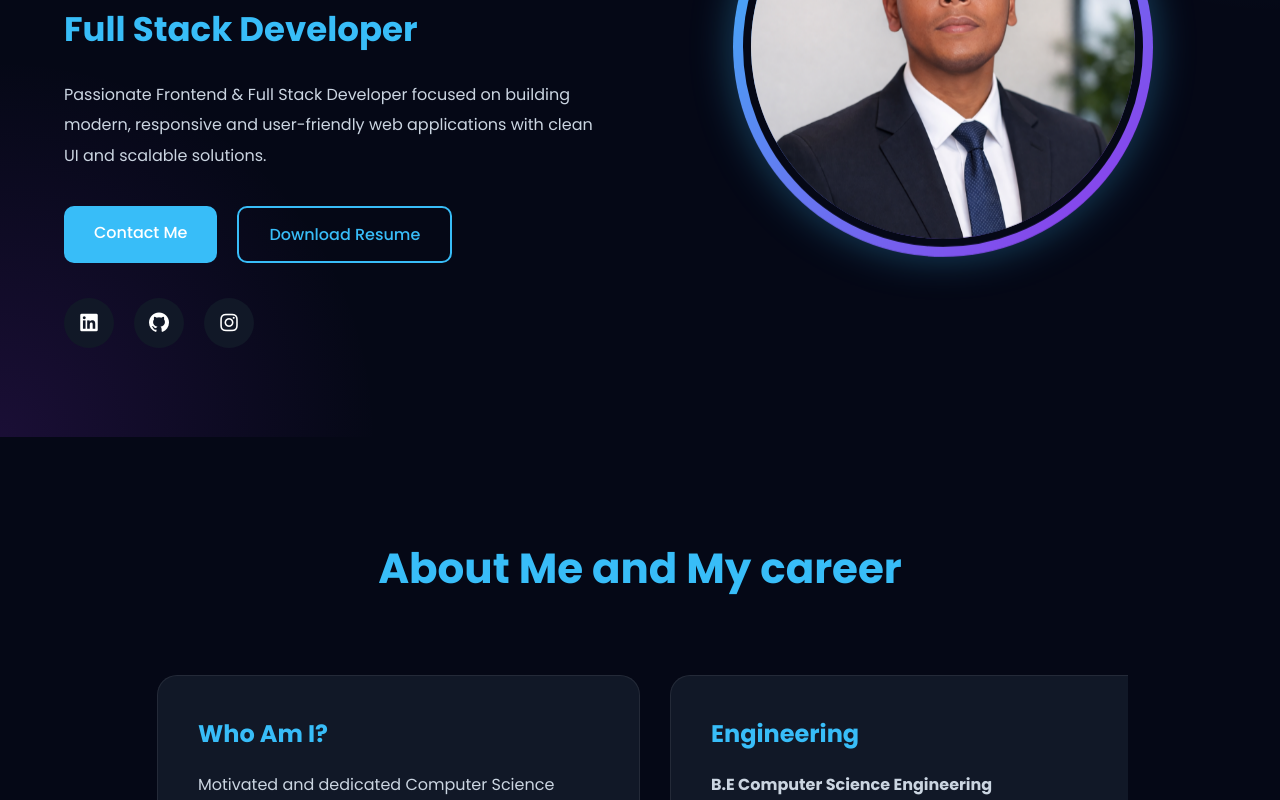
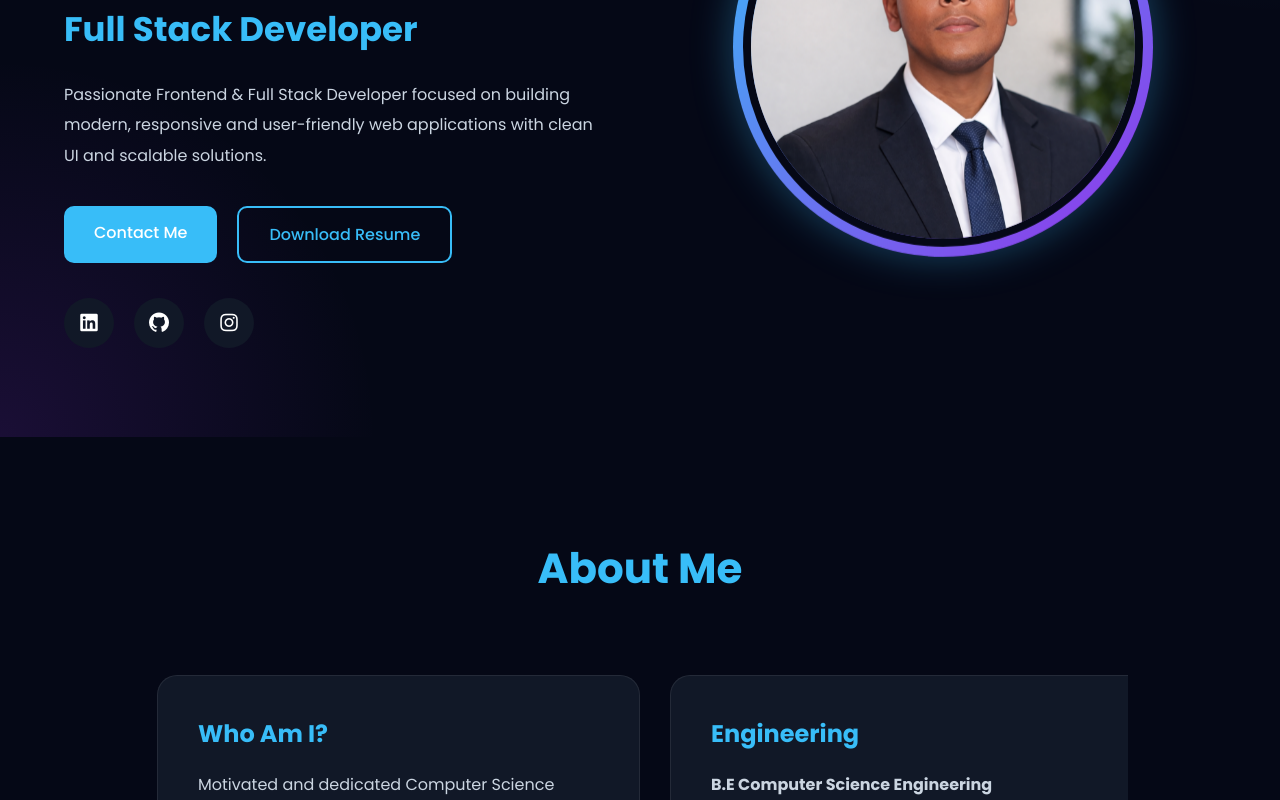
Before and after one commit to yokeshkumar-YK/portfolio-react, a React (Vite) app: page / in a window 1280 px wide. Shown: the part 363-1163 px from the top of the page. Built offline with nearby package versions, Linux system fonts and the light colour scheme.

Commit message:
check commit

```diff
--- a/src/components/About.jsx
+++ b/src/components/About.jsx
@@ -20,7 +20,7 @@ const About = () => {
   return (
     <section className="about section" id="about">
       <div className="section-title">
-        <h2>About Me and My career</h2>
+        <h2>About Me</h2>
       </div>
 
       <div className="about-slider">
```
